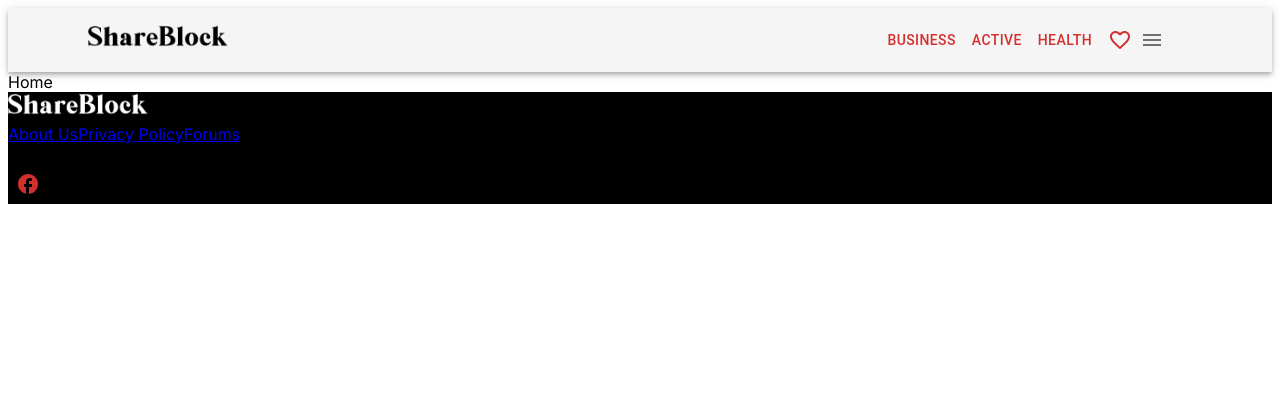
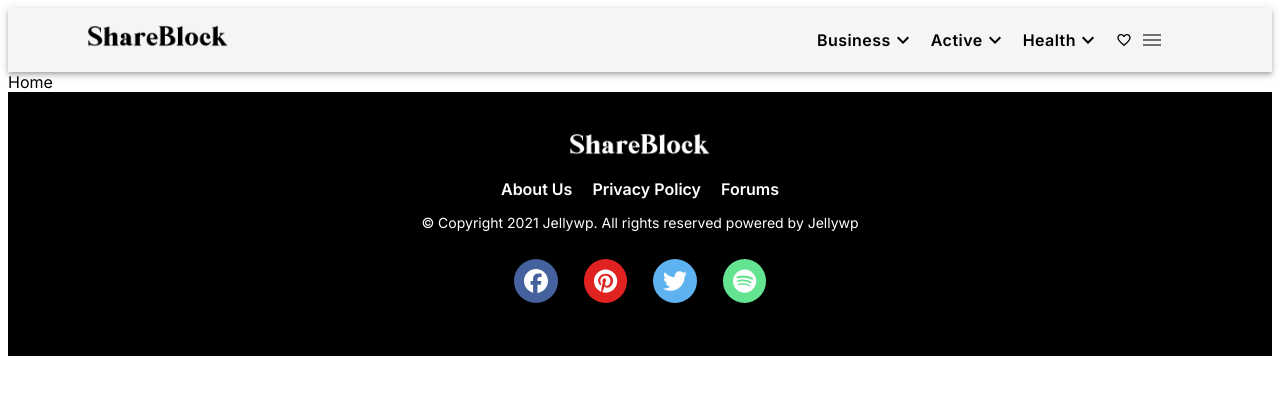
Before and after one commit to marianabalanchuk/blog-project, a React (Create React App) app: page / in a window 1280 px wide. Shown: the top 394 px of the page. Built offline with nearby package versions, Linux system fonts and the light colour scheme.

Commit message:
styled footer, added brands fontawesome icons

```diff
--- a/package.json
+++ b/package.json
@@ -6,6 +6,7 @@
         "@emotion/react": "^11.10.5",
         "@emotion/styled": "^11.10.5",
         "@fortawesome/fontawesome-svg-core": "^6.3.0",
+        "@fortawesome/free-brands-svg-icons": "^6.3.0",
         "@fortawesome/free-regular-svg-icons": "^6.3.0",
         "@fortawesome/free-solid-svg-icons": "^6.3.0",
         "@fortawesome/react-fontawesome": "^0.2.0",
--- a/src/components/Menu/Menu.tsx
+++ b/src/components/Menu/Menu.tsx
@@ -1,25 +1,29 @@
 import Button from '@mui/material/Button'
 import IconButton from '@mui/material/IconButton'
 import FavoriteBorderIcon from '@mui/icons-material/FavoriteBorder'
+import ExpandMoreIcon from '@mui/icons-material/ExpandMore'
 
 type Props = {}
 
 const Menu = (props: Props) => {
     return (
-        <>
-            <Button variant="text" color="error">
+        <div className="nav-menu">
+            <Button variant="text">
                 Business
+                <ExpandMoreIcon />
             </Button>
-            <Button variant="text" color="error">
+            <Button variant="text">
                 Active
+                <ExpandMoreIcon />
             </Button>
-            <Button variant="text" color="error">
+            <Button variant="text">
                 Health
+                <ExpandMoreIcon />
             </Button>
             <IconButton aria-label="favorite" size="medium" color="error">
                 <FavoriteBorderIcon fontSize="inherit" />
             </IconButton>
-        </>
+        </div>
     )
 }
 
--- a/src/components/SocialMedia/SocialMedia.tsx
+++ b/src/components/SocialMedia/SocialMedia.tsx
@@ -1,13 +1,31 @@
-import FacebookRoundedIcon from '@mui/icons-material/FacebookRounded'
+import {
+    faFacebook,
+    faPinterest,
+    faSpotify,
+    faTwitter,
+} from '@fortawesome/free-brands-svg-icons'
+import { FontAwesomeIcon } from '@fortawesome/react-fontawesome'
 import IconButton from '@mui/material/IconButton'
 
 type Props = {}
 
 const SocialMedia = (props: Props) => {
     return (
-        <div>
-            <IconButton aria-label="facebook" size="medium" color="error">
-                <FacebookRoundedIcon fontSize="inherit" />
+        <div className="social-media-icons">
+            <IconButton>
+                <FontAwesomeIcon icon={faFacebook} className="fb-icon" />
+            </IconButton>
+            <IconButton>
+                <FontAwesomeIcon
+                    icon={faPinterest}
+                    className="pinterest-icon"
+                />
+            </IconButton>
+            <IconButton>
+                <FontAwesomeIcon icon={faTwitter} className="twitter-icon" />
+            </IconButton>
+            <IconButton>
+                <FontAwesomeIcon icon={faSpotify} className="spotify-icon" />
             </IconButton>
         </div>
     )
--- a/src/container/App/App.tsx
+++ b/src/container/App/App.tsx
@@ -1,7 +1,6 @@
 import Header from 'container/Header/Header'
 import Main from 'container/Main/Main'
 import Footer from 'container/Footer/Footer'
-import CssBaseline from '@mui/material/CssBaseline'
 import { StyledEngineProvider } from '@mui/material'
 import './App.scss'
 
--- a/src/container/Footer/Footer.scss
+++ b/src/container/Footer/Footer.scss
@@ -1,3 +1,55 @@
 .footer {
     background-color: black;
+    text-align: center;
+    color: white;
+    padding: 40px 0;
+    display: flex;
+    flex-direction: column;
+    gap: 15px;
+    font-size: 14px;
 }
+.social-media-icons {
+    font-size: 18px;
+    display: flex;
+    justify-content: center;
+}
+
+.fb-icon {
+    background-color: #45629f;
+    padding: 10px;
+    border-radius: 50%;
+    margin: 5px;
+    color: white;
+}
+.pinterest-icon {
+    background-color: #e02321;
+    padding: 10px;
+    border-radius: 50%;
+    margin: 5px;
+    color: white;
+}
+.twitter-icon {
+    background-color: #5eb2ef;
+    padding: 10px;
+    border-radius: 50%;
+    margin: 5px;
+    color: white;
+}
+.spotify-icon {
+    background-color: #64e391;
+    padding: 10px;
+    border-radius: 50%;
+    margin: 5px;
+    color: white;
+}
+.doc-link {
+    color: white;
+    text-decoration: none;
+    font-weight: 600;
+    font-size: 16px;
+    margin: 0 10px;
+}
+
+.doc-link:hover {
+    color: #ff3152;
+}
--- a/src/container/Footer/Footer.tsx
+++ b/src/container/Footer/Footer.tsx
@@ -8,11 +8,17 @@
         <div className="footer">
             <Logo image="images/logo_white.png" />
             <div>
-                <a href="http://">About Us</a>
-                <a href="http://">Privacy Policy</a>
-                <a href="http://">Forums</a>
+                <a href="/" className="doc-link">
+                    About Us
+                </a>
+                <a href="/" className="doc-link">
+                    Privacy Policy
+                </a>
+                <a href="/" className="doc-link">
+                    Forums
+                </a>
             </div>
-            <div className="googletext">
+            <div>
                 © Copyright 2021 Jellywp. All rights reserved powered by Jellywp
             </div>
             <SocialMedia />
--- a/src/container/Header/Header.scss
+++ b/src/container/Header/Header.scss
@@ -1,3 +1,15 @@
 .app-bar {
     background-color: whitesmoke;
+    color: black;
+    font-weight: 600;
+    font-size: 16px;
 }
+.nav-menu {
+    button {
+        font-family: 'Inter';
+        font-weight: 600;
+        color: black;
+        font-size: 16px;
+        text-transform: capitalize;
+    }
+}
```
Also changed, not shown: 1 other file (tests, documents, lock files or other folders).
